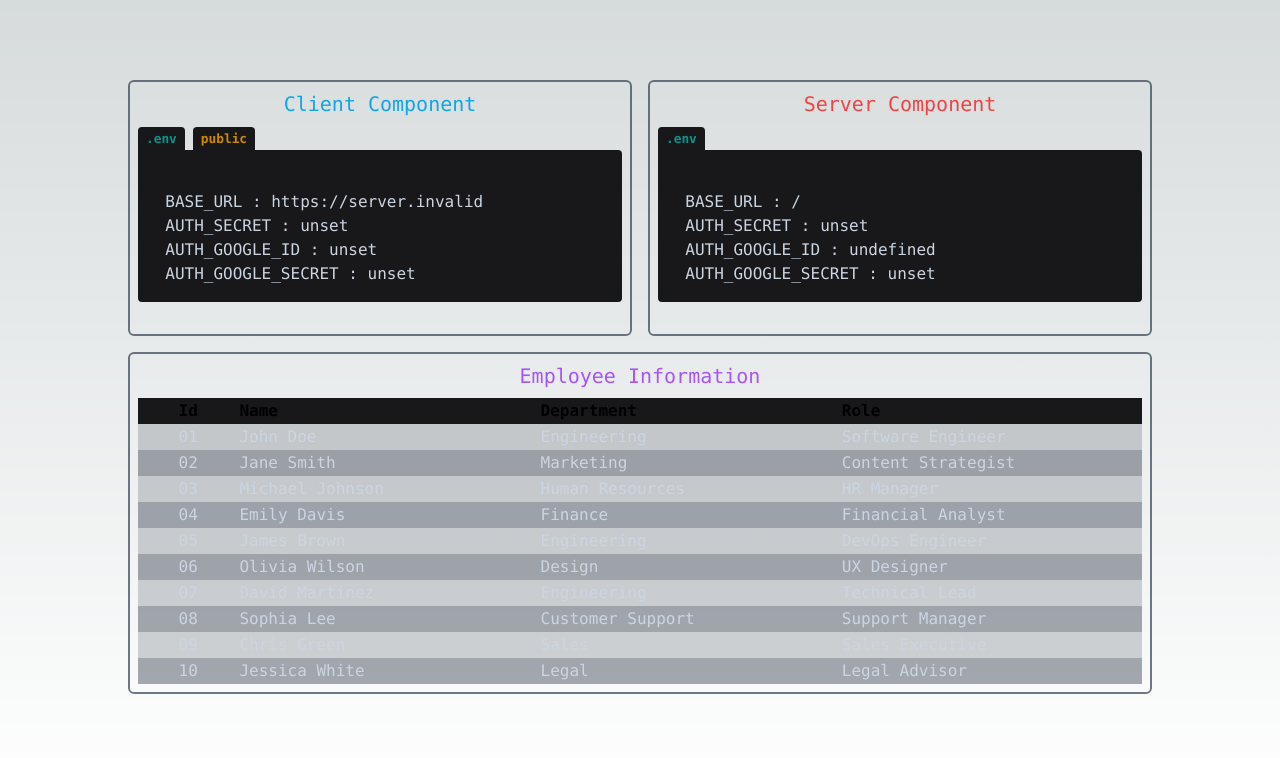
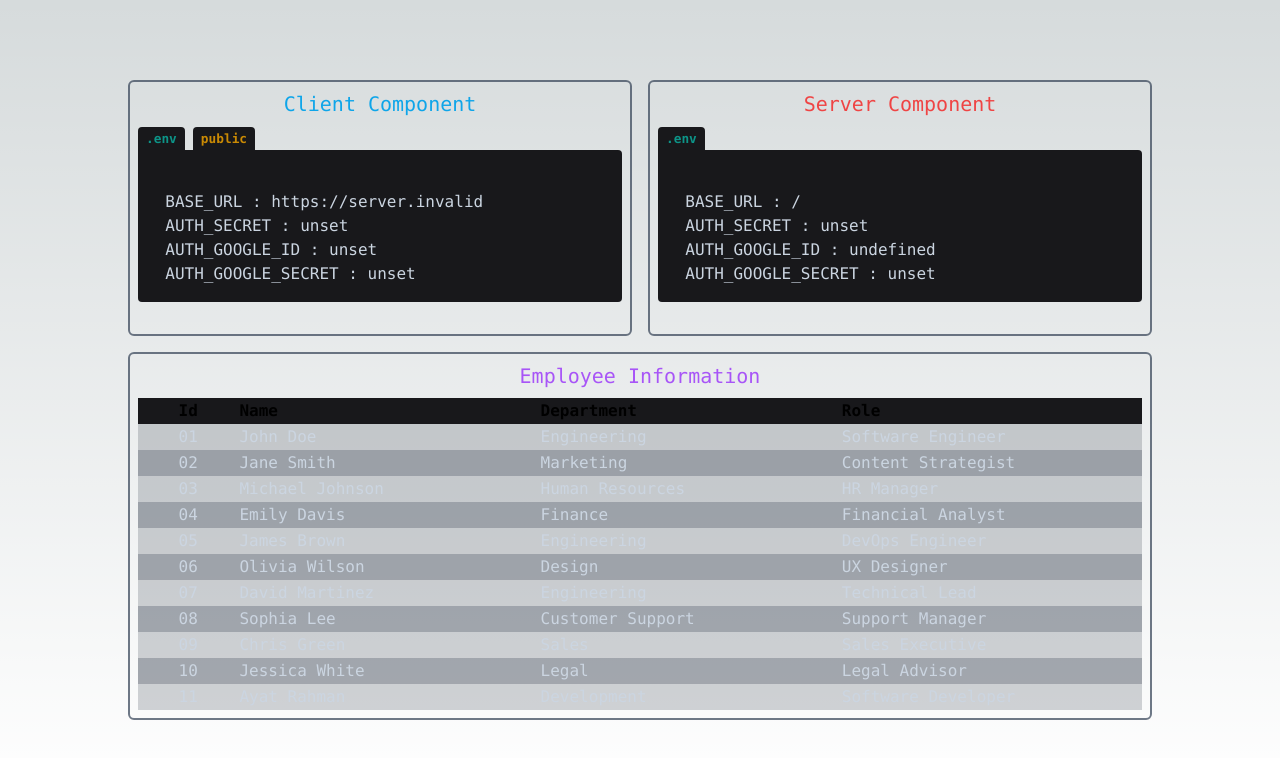
Before and after one commit to proatik/nextjs-docker-cicd, a Next.js app: page / in a window 1280 px wide. Shown: the top 758 px of the page. Built offline with nearby package versions, Linux system fonts and the light colour scheme; no server answers.

Commit message:
Add a new employee with id 11

```diff
--- a/src/data/db.ts
+++ b/src/data/db.ts
@@ -66,4 +66,10 @@ export const employees: Employee[] = [
     department: "Legal",
     role: "Legal Advisor",
   },
+  {
+    id: 11,
+    name: "Ayat Rahman",
+    department: "Development",
+    role: "Software Developer",
+  },
 ];
```
